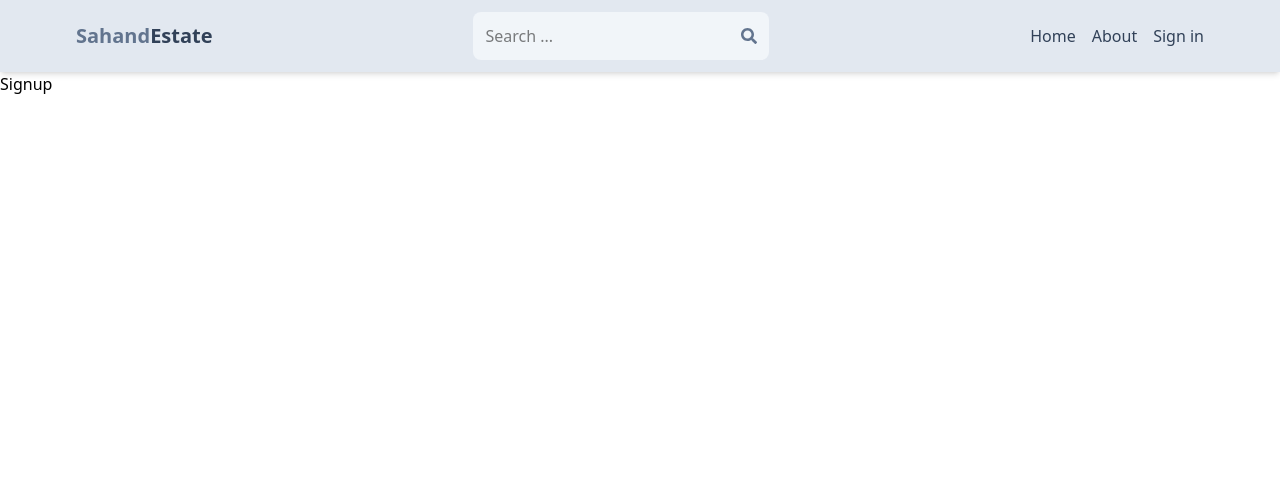
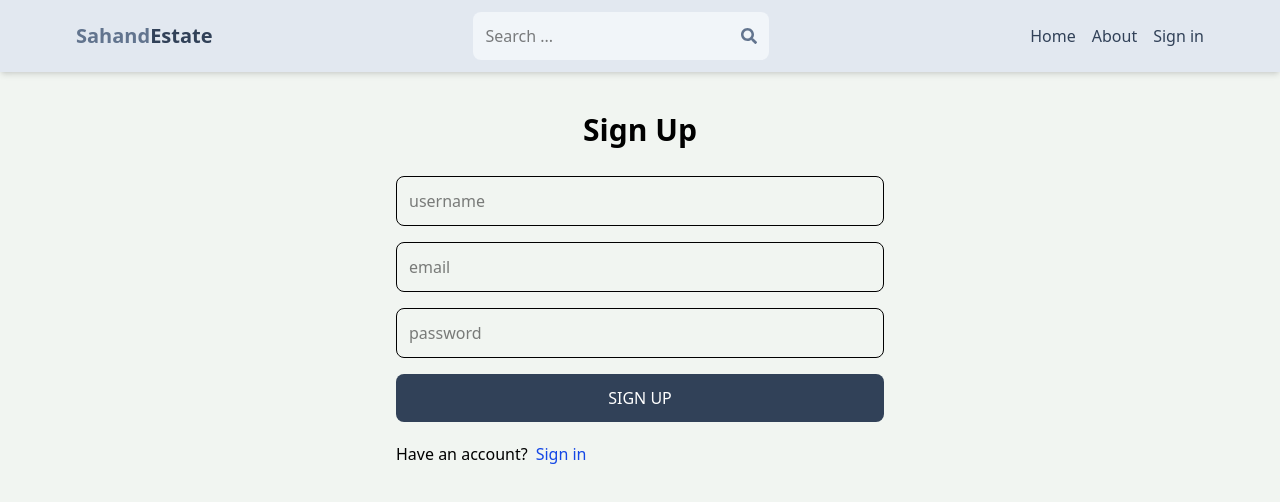
Before and after one commit to nikita-292/Real-Estate, a React (Vite) app in the folder client/: page /sign-up in a window 1280 px wide. Shown: the top 502 px of the page. Built offline with nearby package versions, Linux system fonts and the light colour scheme.

Commit message:
signuppage

```diff
--- a/client/src/index.css
+++ b/client/src/index.css
@@ -1 +1,5 @@
 @import "tailwindcss";
+
+body{
+    background-color: rgb(241,245,241);
+}
--- a/client/src/pages/Signup.jsx
+++ b/client/src/pages/Signup.jsx
@@ -1,6 +1,39 @@
-import React from 'react';
-export default function Signup() {
-    return (
-        <div>Signup</div>
-    )
+import React from "react";
+import { Link } from "react-router-dom";
+export default function SignUp() {
+  return (
+    <div className="p-3 max-w-lg mx-auto">
+      <h1 className="text-3xl text-center font-semibold my-7">Sign Up</h1>
+      <form className="flex flex-col gap-4">
+        {/* gap4 distance btw them */}
+        <input
+          type="text"
+          placeholder="username"
+          className="border p-3 rounded-lg"
+          id="username"
+        />
+        <input
+          type="email"
+          placeholder="email"
+          className="border p-3 rounded-lg"
+          id="email"
+        />
+        <input
+          type="password"
+          placeholder="password"
+          className="border p-3 rounded-lg"
+          id="password"
+        />
+        <button className="bg-slate-700 text-white p-3 rounded-lg uppercase hover:opacity-95 disabled:opacity-80">
+          Sign up
+        </button>
+      </form>
+      <div className="flex gap-2 mt-5">
+        <p>Have an account?</p>
+        <Link to="/sign-in">
+          <span className="text-blue-700">Sign in</span>
+        </Link>
+      </div>
+    </div>
+  );
 }
```
